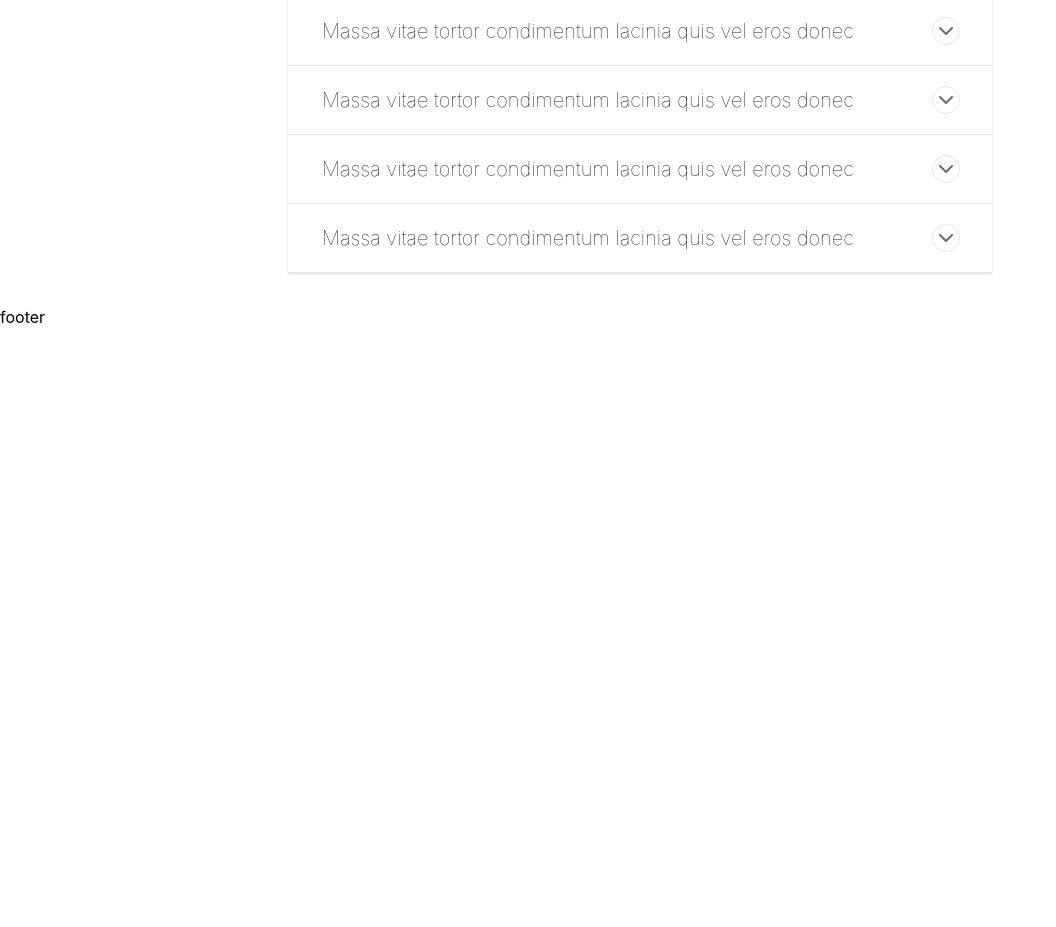
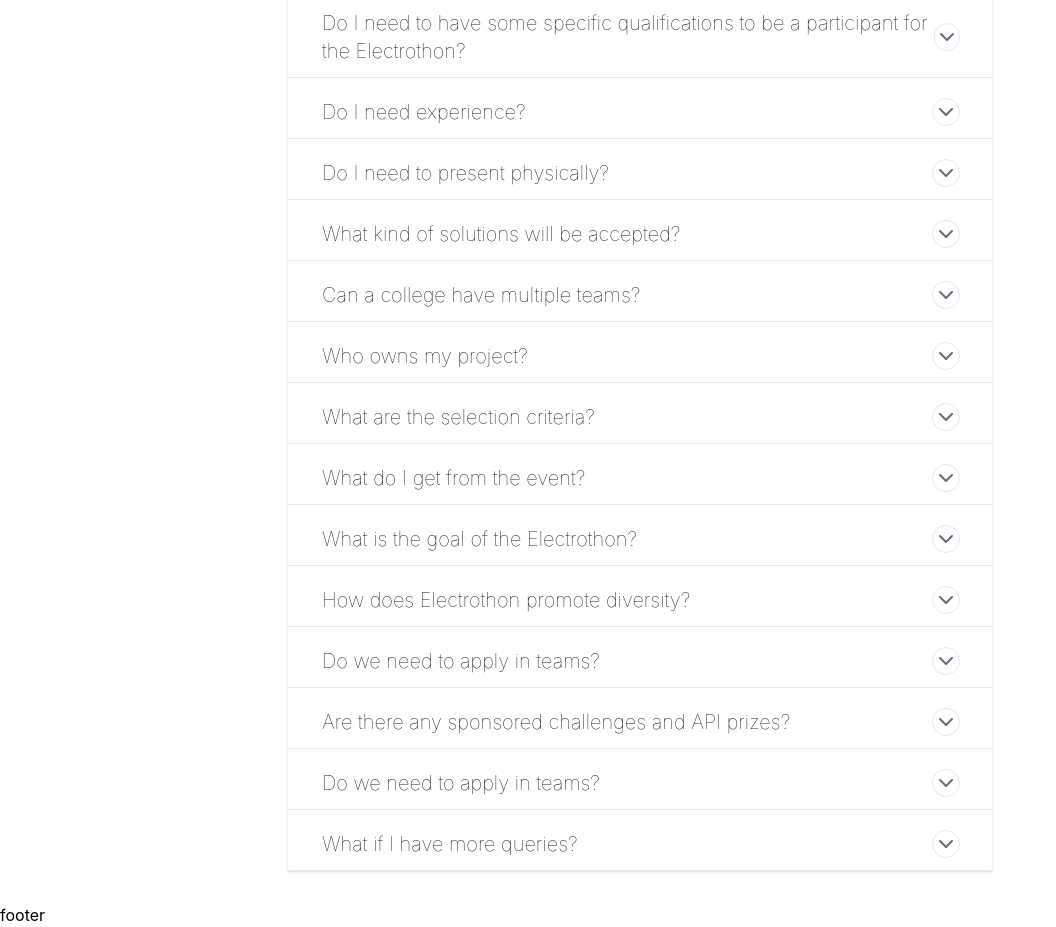
Before and after one commit to spec-nith/Electrothon, a React (Create React App) app: page / in a window 1280 px wide. Shown: the part 2180-3107 px from the top of the page, without its empty margins (0-1056 px from the left). Before the commit the page ends 2509 px from the top, so only its background shows below. Built offline with nearby package versions, Linux system fonts and the light colour scheme.

Commit message:
Added content to FAQs

```diff
--- a/src/components/FAQs/faq.js
+++ b/src/components/FAQs/faq.js
@@ -1,36 +1,89 @@
 import React from 'react'
 import './faq.css';
 export default function faq() {
-    const FaqTab= (props)=>{
-        return(
-            <div class="border-b faqs-tab" style= {{overflow: 'hidden'}}>
-            <div class="border-l-2 border-transparent relative">
-                <input class="w-full absolute z-10 cursor-pointer opacity-0 h-5 top-6" type="checkbox" id="chck1"/>
-                <header class="flex justify-between items-center p-5 pl-8 pr-8 cursor-pointer select-none faqs-tab-label" for="chck1">
-                    <span class="text-grey-darkest font-thin text-xl">
-                        Massa vitae tortor condimentum lacinia quis vel eros donec
+    const FaqArray = [
+        {
+            title: 'What is Electrothon?',
+            content: 'Electrothon is a national level hackathon where you come with an idea and leave with a community. It is a platform to develop cool projects and showcase them to internationally acclaimed Tech-Speakers and Judges. Above all, you leave with quirky T-Shirts and coolest stickers :)'
+        },
+        {
+            title: 'Do I need to have some specific qualifications to be a participant for the Electrothon?',
+            content: 'Yes, you must be a student from any designated University/College.'
+        },
+        {
+            title: ' Do I need experience?',
+            content: ' No, you do not require any prior experience in development. We will provide you with mentors to help you figure out things. Of course, a will to think, learn, and collaborate will be cherry on the cake.'
+        },
+        {
+            title: 'Do I need to present physically?',
+            content: 'No, the complete hackathon is virtual, join our discord channel to stay updated.'
+        },
+        {
+            title: ' What kind of solutions will be accepted?',
+            content: 'You can propose solutions based on the themes mentioned in the project category. Technology does not matter.'
+        },
+        {
+            title: 'Can a college have multiple teams?',
+            content: 'Yes, there is no restriction here. We also welcome inter-college teams.'
+        },
+        {
+            title: 'Who owns my project?',
+            content: 'The team that develops the project is the owner of the project. We do encourage sharing of code with others in the community or making code open source but it is not mandatory.'
+        },
+        {
+            title: 'What are the selection criteria?',
+            content: 'Evaluation criteria will include novelty of the idea, complexity, clarity and details in the prescribed format, feasibility, practicability, sustainability, scale of impact, user experience and potential for future prospects.'
+        },
+        {
+            title: 'What do I get from the event?',
+            content: 'The winners will be awarded prizes worth 30k. The short-listed participants will get certificates, schwags and a platform to showcase their talents. There will be special prizes for the best hack built on the APIs and SDKs of the partner companies.'
+        },
+        {
+            title: 'What is the goal of the Electrothon?',
+            content: ' We want to create an environment that embraces new ideas and technology solutions at the industry level. A place where technology designers and developers can come to help real life problems which can be solved through engineering. We know it takes longer than a weekend tobuild great solutions, but this is ample time to form teams of good people and begin creatinggreat solutions.'
+        },
+        {
+            title: 'How does Electrothon promote diversity?',
+            content: 'To promote active participation of females, we encourage female participation via targeted events/workshops. Also, we strictly follow our code of conduct to make a welcoming, safe and comfortable environment for everyone. To ensure this, we have separate prizes worth 10k for the best female-only team.'
+        },
+        {
+            title: 'Do we need to apply in teams?',
+            content: 'Yes, the hackathon requires you to register in a team of a minimum of 2 and a maximum of 4 participants.'
+        },
+        {
+            title: 'Are there any sponsored challenges and API prizes?',
+            content: 'Yes, the hackathon requires you to register in a team of a minimum of 2 and a maximum of 4 participants.'
+        },
+        {
+            title: 'Do we need to apply in teams?',
+            content: "There will be API prizes from multiple sponsors to build a hack on top of their APIs or SDKs. Keep an eye out on the website and social media handles, where we'll be adding more ideas to hack on closer to the event. Teams are free to pick from them as well."
+        },
+        {
+            title: ' What if I have more queries?',
+            content: 'You can reach out to us any time at spec@nith.ac.in as well as our social media platforms'
+        },
+    ]
+    const FaqTab = (props) => {
+        return (
+            <div className="border-b faqs-tab">
+                <div className="border-l-2 border-transparent relative">
+                    <input className="w-full absolute z-10 cursor-pointer opacity-0 h-5 top-6" type="checkbox" id="chck1" />
+                    <header className="flex justify-between items-center pt-5 pb-3 px-8 cursor-pointer select-none faqs-tab-label" for="chck1">
+                        <span className="text-grey-darkest font-thin text-xl">
+                            {props.props.title}
                         </span>
-                    <div class="rounded-full border border-grey w-7 h-7 flex items-center justify-center faqs-test">
+                        <div className="rounded-full border border-grey w-7 h-7 flex items-center justify-center faqs-test">
 
-                        <svg aria-hidden="true" class="" data-reactid="266" fill="none" height="24" stroke="#606F7B" stroke-linecap="round" stroke-linejoin="round" stroke-width="2" viewbox="0 0 24 24" width="24" xmlns="http://www.w3.org/2000/svg">
+                            <svg aria-hidden="true" className="" data-reactid="266" fill="none" height="24" stroke="#606F7B" stroke-linecap="round" stroke-linejoin="round" stroke-width="2" viewbox="0 0 24 24" width="24" xmlns="http://www.w3.org/2000/svg">
                                 <polyline points="6 9 12 15 18 9">
                                 </polyline>
                             </svg>
                         </div>
                     </header>
-                <div class="faqs-tab-content">
-                    <div class="pl-8 pr-8 pb-5 text-grey-darkest">
-                        <ul class="pl-4">
-                            <li class="pb-2">
-                                consectetur adipiscing elit
-                            </li>
-                            <li class="pb-2">
-                                sed do eiusmod tempor incididunt ut labore et dolore magna aliqua
-                            </li>
-                            <li class="pb-2">
-                                Viverra orci sagittis eu volutpat odio facilisis mauris
-                            </li>
-                        </ul>
+                    <div className="faqs-tab-content">
+                        <div className=" pb-5 text-grey-darkest">
+                            <p className="mx-8">{props.props.content}</p>
+
                         </div>
                     </div>
                 </div>
@@ -41,14 +94,16 @@ export default function faq() {
         <div>
 
 
-<div class="w-3/5 p-8 mx-auto">
-            <section class="shadow row">
-                <div class="faqs-tabs">
-                  <FaqTab />
-                  <FaqTab />
-                  <FaqTab />
-                  <FaqTab />
-                  <FaqTab />
+            <div className="w-3/5 p-8 mx-auto">
+                <section className="shadow row">
+                    <div className="faqs-tabs">
+                        {FaqArray.map((props) => {
+                            return (
+                                <FaqTab props={props} />
+                            )
+                        })}
+
+
 
                     </div>
                 </section>
--- a/src/components/Schedule/schedule.js
+++ b/src/components/Schedule/schedule.js
@@ -74,7 +74,7 @@ export default function schedule() {
         Explore Now</a>
       </div>
       <div className="ml-0 md:ml-12 lg:w-2/3 sticky">
-        <div className="container mx-auto w-full h-full" style={{minWidth:'500px'}}>
+        <div className="container mx-auto w-full h-full" >
           <div className="relative wrap overflow-hidden p-10 h-full">
           <div className="border-2-2 absolute border-opacity-20 border-gray-700 h-full border" style={{left: "50%"}}></div>
           {array.map((props,index)=>{
```
Lines whose indentation alone changed are shown as unchanged.
